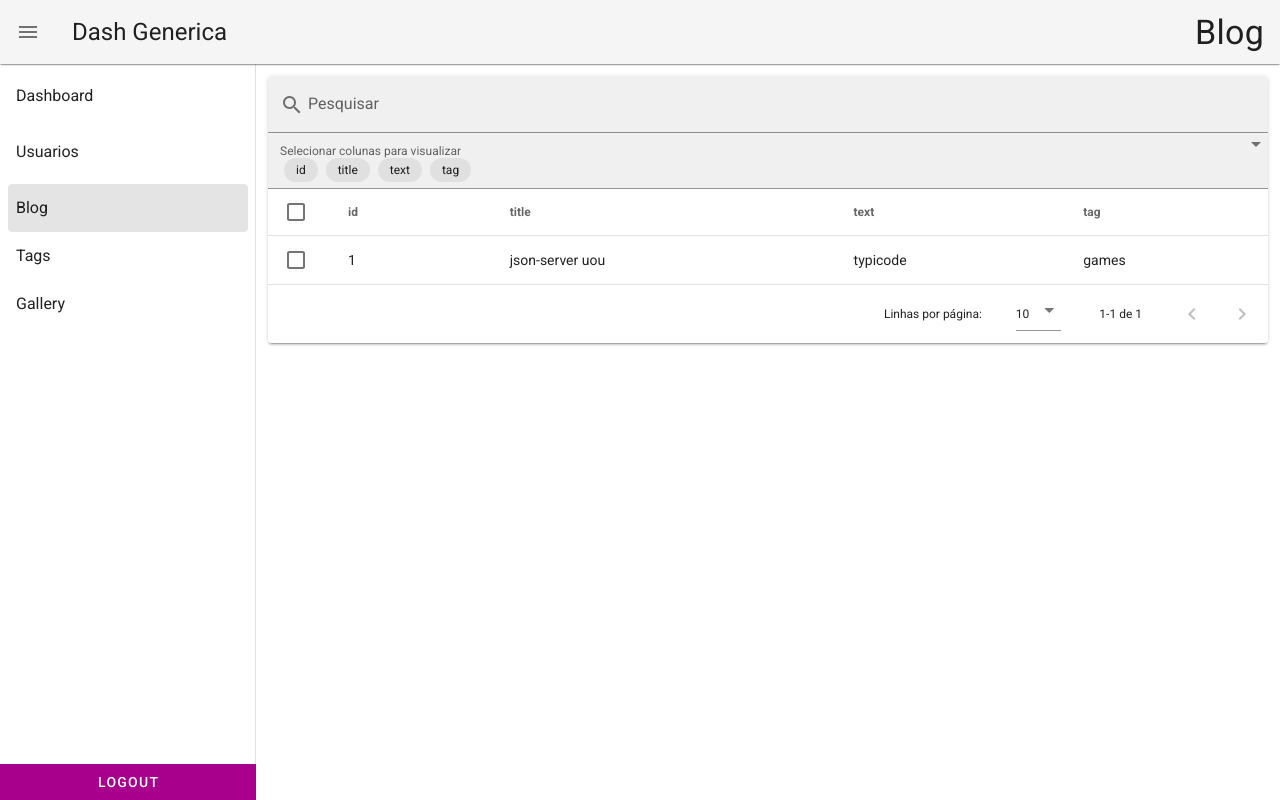
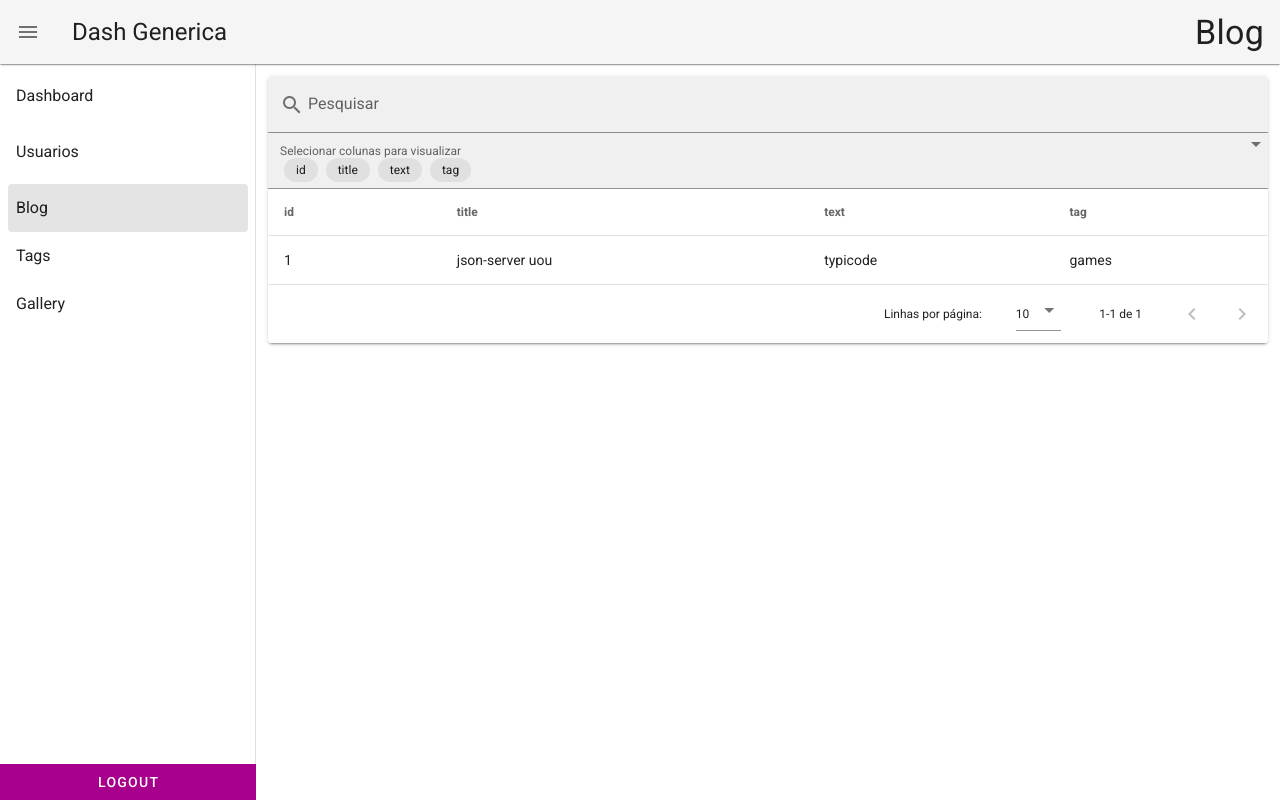
Before and after one commit to mateusdalmeida/dashboard, a Vue app: page /blog in a window 1280 px wide. Built offline with nearby package versions, Linux system fonts and the light colour scheme; data requests are answered from the project's data file.

Commit message:
small correction to view module and remover options

```diff
--- a/src/components/GenericRemover.vue
+++ b/src/components/GenericRemover.vue
@@ -6,6 +6,7 @@
           <span class="headline">Remover {{$router.currentRoute.name}}</span>
         </v-card-title>
         <v-card-text>
+          Algo pra colocar aqui
         </v-card-text>
         <v-divider></v-divider>
         <v-card-actions>
--- a/src/components/GenericTable.vue
+++ b/src/components/GenericTable.vue
@@ -28,8 +28,8 @@
       item-value="text"
     ></v-autocomplete>
     <v-data-table
-      show-select
       v-model="selectedItems"
+      :show-select="module_type != 'view'"
       :headers="headersSelected"
       :items="tableData"
       :search="search"
```
